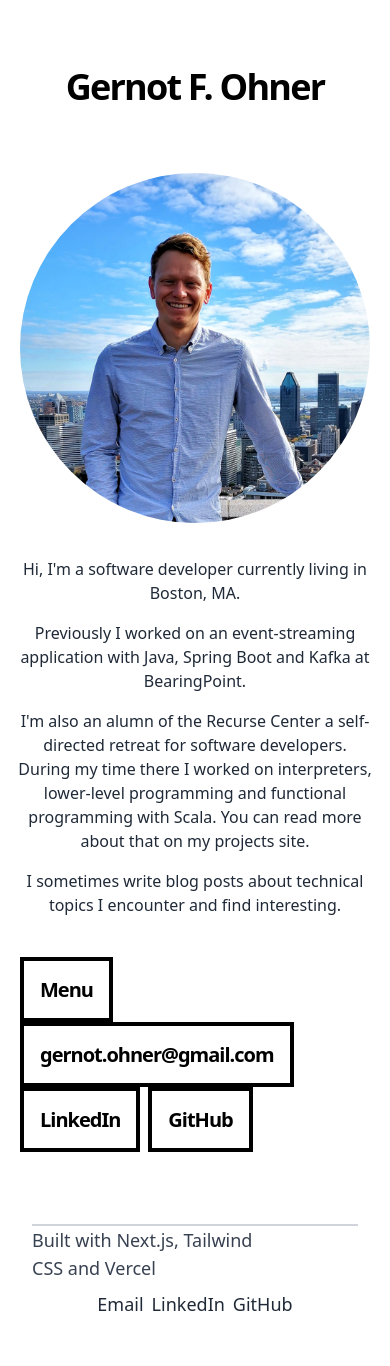
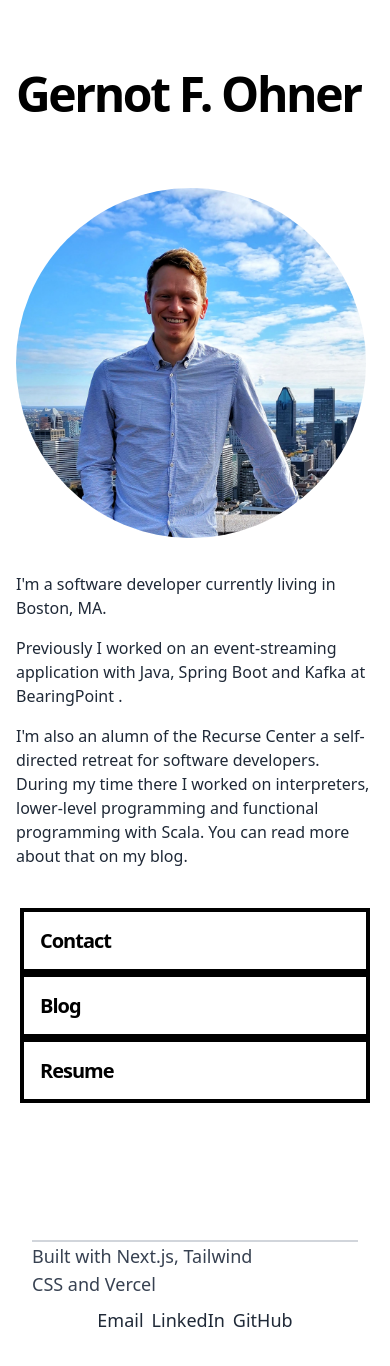
Before and after one commit to gernot-ohner/ohner-dev, a Next.js app: page / in a window 390 px wide. Shown: the top 1366 px of the page. Built offline with nearby package versions, Linux system fonts and the light colour scheme.

Commit message:
Improve responsiveness on small screens

```diff
--- a/components/About.tsx
+++ b/components/About.tsx
@@ -3,46 +3,36 @@ import Image from "next/image"
 import profile from "../public/assets/profile.jpg"
 import Intro from "./Intro"
 import Footer from "./Footer"
-import { useState } from 'react'
 import ButtonBar from "./ButtonBar"
 
 
 const About = () => {
-    const [showContact, updateContactState] = useState(false)
-
     return (
         <div className="container px-4 mx-auto">
             <Intro />
             <div
-                className="lg:space-x-5 lg:flex lg:flex-row item-center lg:-mx-4 flex flex-col-reverse text-center lg:text-left">
+                className="lg:space-x-5 lg:flex lg:flex-row item-center lg:-mx-4 flex flex-col-reverse text-left">
                 <div className="lg:px-4 lg:mt-12 ">
                     <div className="mt-6 text-gray-800">
-                        <p className="mb-4">
-                            Hi, I'm a software developer currently living in Boston, MA.
+                        <p className="mt-6 mb-4">
+                            I'm a software developer currently living in Boston, MA.
                         </p>
                         <p className="mb-4">
                             Previously I worked on an event-streaming application with Java, Spring Boot and Kafka at
                             {' '}
-                            <a href="https://www.bearingpoint.com/" target="_blank"
-                                className="hover:underline"
-                            >
-                                BearingPoint
-                            </a>.
+                            <a href="https://www.bearingpoint.com/" target="_blank" className="hover:underline" > BearingPoint </a>.
 
                         </p>
                         <p className="mb-4">
                             I'm also an alumn of the <a className="hover:underline" href="https://recurse.com" target="_blank">Recurse Center</a>{' '}
                             a self-directed retreat for software developers. During my time there I worked on interpreters,
                             lower-level programming and functional programming with Scala.
-                            You can read more about that on my projects site.
-                        </p>
-                        <p className="mb-4">
-                            I sometimes write blog posts about technical topics I encounter and find interesting.
+                            You can read more about that on my blog.
                         </p>
                         <br />
                     </div>
                 </div>
-                <div className="flex-shrink-0 lg:mt-12 lg:px-4 mb-1">
+                <div className="flex-shrink-0 lg:mt-12 lg:px-4 mb-1 lg:mb-8">
                     <Image
                         src={profile}
                         alt="Profile"
--- a/components/ButtonBar.tsx
+++ b/components/ButtonBar.tsx
@@ -1,27 +1,39 @@
 import { useState } from 'react'
-import SmallIcon from './SmallIcon';
-import { buttonStyling } from '../lib/styles';
+import BoxStyledLink from './box-styled/BoxStyledLink';
+import BoxStyledAnchor from './box-styled/BoxStyledAnchor';
 
 const ButtonBar = () => {
-
     const [showContact, setContact] = useState(false);
-
-
     return (
         <div>
-            {((showContact) ?
-                <div className="md:flex-row flex-col flex lg:text-center">
-                    <button className={buttonStyling} onClick={() => setContact(!showContact)}>Contact</button>
-                    <SmallIcon name="Blog" url="/blog" internal={true} />
-                    <SmallIcon name="Resume" url="/assets/resume.pdf" internal={true} />
-                </div> :
-                <div>
-                    <button className={buttonStyling} onClick={() => setContact(!showContact)}>Menu</button>
-                    <SmallIcon name="gernot.ohner@gmail.com" url="mailto:gernot.ohner@gmail.com" internal={false} />
-                    <SmallIcon name="LinkedIn" url="https://www.linkedin.com/in/gernot-ohner/" internal={false} />
-                    <SmallIcon name="GitHub" url="https://github.com/gernot-ohner/" internal={false} />
-                </div>
-            )}
+            {
+                ((showContact) ?
+                    <div className="lg:flex-row flex-col flex lg:text-center" >
+                        <button className="text-xl text-center lg:text-2xl lg:text-left font-bold
+                                                tracking-tighter leading-tight border-4 border-black p-4 antialiased
+                                                md:hover:rotate-6 hover:py-3 hover:my-1 md:hover:py-4 md:hover:my-0
+                                                transition ease-in-out items-center md:justify-between inline-flex mx-1 lg:mx-3"
+                            onClick={() => setContact(!showContact)}>
+                            <span className="font-bold">Menu</span>
+                        </button>
+                        <BoxStyledAnchor href="mailto:gernot.ohner@gmail.com" text="Email" />
+                        <BoxStyledAnchor href="https://www.linkedin.com/in/gernot-ohner/" text="LinkedIn" />
+                        <BoxStyledAnchor href="https://github.com/gernot-ohner/" text="GitHub" />
+                    </div> :
+                    <div className="lg:flex-row flex-col flex lg:text-center">
+                        <button className="text-xl text-center lg:text-2xl lg:text-left font-bold
+                                                tracking-tighter leading-tight border-4 border-black p-4 antialiased
+                                                md:hover:rotate-6 hover:py-3 hover:my-1 md:hover:py-4 md:hover:my-0
+                                                transition ease-in-out items-center md:justify-between inline-flex mx-1 lg:mx-3"
+                            onClick={() => setContact(!showContact)}>
+                            <span className="font-bold">Contact</span>
+                        </button>
+                        <BoxStyledLink text="Blog" href="/blog" />
+                        <BoxStyledLink text="Resume" href="/assets/resume.pdf" />
+                        <div className="pb-16 mb-px lg:pb-0"></div>
+                    </div>
+                )
+            }
         </div>
     )
 }
--- a/components/Intro.tsx
+++ b/components/Intro.tsx
@@ -1,7 +1,7 @@
 const Intro = () => {
   return (
-    <section className="flex-col md:flex-row flex items-center md:justify-between mt-16 mb-16 md:mb-12">
-      <h1 className="text-4xl md:text-7xl font-bold tracking-tighter leading-tight md:pr-8 md:text-left text-center">
+    <section className="flex-col md:flex-row flex md:justify-between mt-16 mb-16 md:mb-12">
+      <h1 className="text-5xl md:text-7xl font-bold tracking-tighter leading-tight md:pr-8 text-left">
         Gernot F. Ohner
       </h1>
     </section>
--- a/components/SmallIcon.tsx
+++ b/components/SmallIcon.tsx
@@ -8,15 +8,20 @@ type Props = {
 }
 const SmallIcon = ({ name, url, internal }: Props) => {
   return (
-    (internal ? (
-      <Link href={url}>
-        <span className={buttonStyling}> {name} </span>
-      </Link>
-    ) : (
-      <a href={url} target="_blank" rel="noopener noreferrer">
-        <span className={buttonStyling}> {name} </span>
-      </a>
-    ))
+    <span className="text-xl text-center \
+        lg:text-2xl lg:text-left \
+        font-bold  \
+        tracking-tighter leading-tight \
+        border-4 antialiased \
+        border-black p-4  \
+        md:hover:rotate-6 hover:py-3 hover:my-1 \
+        md:hover:py-4 md:hover:my-0 \
+        transition ease-in-out \
+        items-center md:justify-between inline-flex mx-1 lg:mx-3">
+      {(internal ?
+        (<Link href={url}>{name}</Link>) :
+        (<a href={url} target="_blank" rel="noopener noreferrer"> {name} </a>))}
+    </span>
   )
 }
 
--- /dev/null
+++ b/components/StyledComponentWithChildren.tsx
@@ -0,0 +1,9 @@
+const SCWC: React.FC = (props) => {
+    return (
+        <div className="bg-red-600">
+            {props.children}
+        </div>
+    )
+}
+
+export default SCWC
--- /dev/null
+++ b/components/box-styled/BoxStyledAnchor.tsx
@@ -0,0 +1,25 @@
+type Props = {
+  text: string,
+  href: string,
+}
+
+const BoxStyledAnchor = ({ text, href }: Props) => {
+  return (
+    <a href={href}
+      className="text-xl text-center
+        lg:text-2xl lg:text-left
+        font-bold
+        tracking-tighter leading-tight
+        border-4 antialiased
+        border-black p-4
+        md:hover:rotate-6 hover:py-3 hover:my-1
+        md:hover:py-4 md:hover:my-0
+        transition ease-in-out
+        items-center md:justify-between inline-flex mx-1 lg:mx-3"
+    >
+      {text}
+    </a>
+  )
+}
+
+export default BoxStyledAnchor
--- /dev/null
+++ b/components/box-styled/BoxStyledButton.tsx
@@ -0,0 +1,26 @@
+
+type Props = {
+  text: string,
+  onClick: () => void
+}
+
+const BoxStyledComponent = ({text, onClick} : Props) => {
+  return (
+    <button className="text-xl text-center
+        lg:text-2xl lg:text-left
+        font-bold
+        tracking-tighter leading-tight
+        border-4 antialiased
+        border-black p-4
+        md:hover:rotate-6 hover:py-3 hover:my-1
+        md:hover:py-4 md:hover:my-0
+        transition ease-in-out
+        items-center md:justify-between inline-flex mx-1 lg:mx-3"
+        onClick={() => onClick}
+        >
+      {text}
+    </button>
+  )
+}
+
+export default BoxStyledComponent
--- /dev/null
+++ b/components/box-styled/BoxStyledLink.tsx
@@ -0,0 +1,30 @@
+import Link from "next/link"
+
+
+type Props = {
+  text: string,
+  href: string,
+}
+
+const BoxStyledLink = ({ text, href }: Props) => {
+  return (
+    <Link href={href}>
+      <a
+        className="text-xl text-center
+        lg:text-2xl lg:text-left
+        font-bold
+        tracking-tighter leading-tight
+        border-4 antialiased
+        border-black p-4
+        md:hover:rotate-6 hover:py-3 hover:my-1
+        md:hover:py-4 md:hover:my-0
+        transition ease-in-out
+        items-center md:justify-between inline-flex mx-1 lg:mx-3"
+      >
+        {text}
+      </a>
+    </Link>
+  )
+}
+
+export default BoxStyledLink
```
